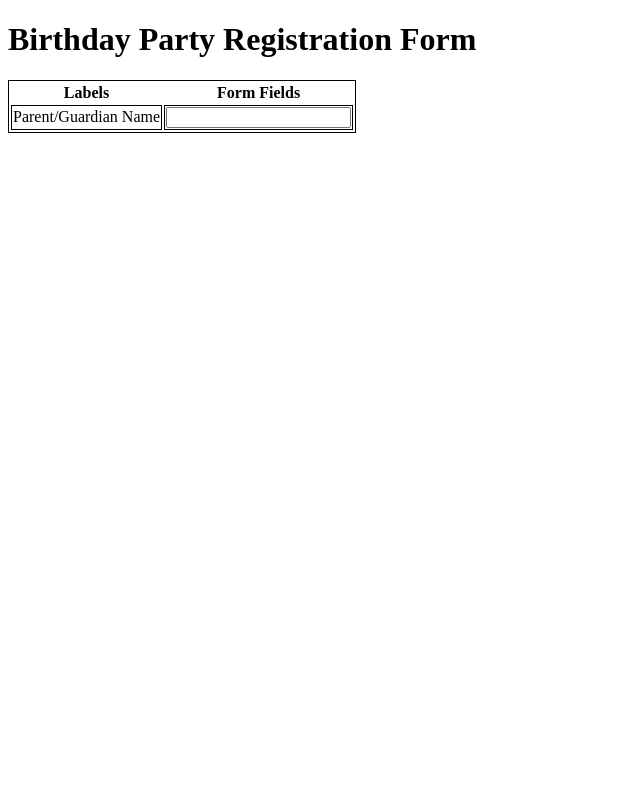
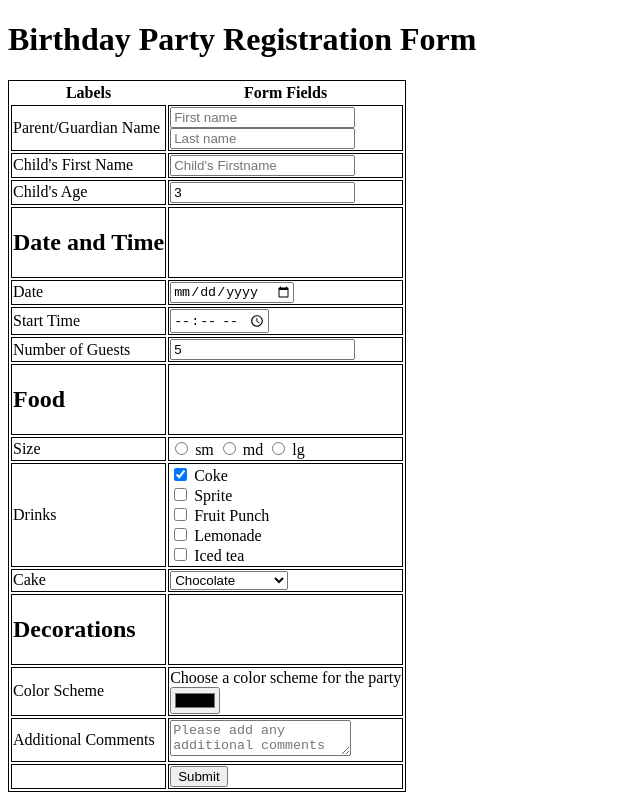
Before and after one commit to HaileyA-1/SEassignments, a plain HTML site: page w5_form_files/index.html in a window 1280 px wide. Shown: the whole page, without its empty margins (0-640 px from the left). Drawn offline with Linux system fonts and the light colour scheme.

Commit message:
week 5 assignment

```diff
--- a/w5_form_files/index.html
+++ b/w5_form_files/index.html
@@ -15,7 +15,7 @@
 <body>
     <h1>Birthday Party Registration Form</h1>
     <!--Build your Table and Form here-->
-    <form action="#" method="get">
+    <form action="confirm.html" method="get">
         <table>
             <thead>
                 <tr>
@@ -26,7 +26,100 @@
             <tbody>
                 <tr>
                     <td>Parent/Guardian Name</td>
-                    <td><input type="text" name="text-" id=""></td>
+                    <td>
+                        <input type="text" name="gfirst" id="g-first" maxlength="20" placeholder="First name" required>
+                        <br>
+                        <input type="text" name="glast" id="g-last" maxlength="20" placeholder="Last name" required>
+                    </td>
+                </tr>
+                <tr>
+                    <td>Child's First Name</td>
+                    <td><input type="text" name="cfirst" id="c-first" placeholder="Child's Firstname" required></td>
+                </tr>
+                <tr>
+                    <td>Child's Age</td>
+                    <td><input type="number" name="age" id="age" value="3" required></td>
+                </tr>
+                <tr>
+                    <td><h2>Date and Time</h2></td>
+                    <td></td>
+                </tr>
+                <tr>
+                    <td>Date</td>
+                    <td><input type="date" name="date" id="date" required></td>
+                </tr>
+                <tr>
+                    <td>Start Time</td>
+                    <td><input type="time" name="time" id="s-time" required></td>
+                </tr>
+                <tr>
+                    <td>Number of Guests</td>
+                    <td><input type="number" name="guests" value="5"></td>
+                </tr>
+                <tr>
+                    <td><h2>Food</h2></td>
+                    <td></td>
+                </tr>
+                <tr>
+                    <td>Size</td>
+                    <td>
+
+                        <input type="radio" name="size" id="sm" value="sm">
+                        <label for="sm">sm</label>
+
+                        <input type="radio" name="size" id="md" value="md">
+                        <label for="md">md</label>
+
+                        <input type="radio" name="size" id="lg" value="lg">
+                        <label for="lg">lg</label>
+                    </td>
+                </tr>
+                <tr>
+                    <td>Drinks</td>
+                    <td>
+
+                        <input type="checkbox" name="drink1" id="drink1" value="coke" checked>
+                        <label for="drink1">Coke</label><br>
+
+                        <input type="checkbox" name="drink2" id="drink2" value="sprite">
+                        <label for="drink2">Sprite</label><br>
+
+                        <input type="checkbox" name="drink3" id="drink3" value="fruit punch">
+                        <label for="drink3">Fruit Punch</label><br>
+
+                        <input type="checkbox" name="drink4" id="drink4" value="lemonade">
+                        <label for="drink4">Lemonade</label><br>
+
+                        <input type="checkbox" name="drink5" id="drink5" value="iced tea">
+                        <label for="drink5">Iced tea</label><br>
+                    </td>
+                </tr>
+                <tr>
+                    <td>Cake</td>
+                    <td><select name="cake" id="cake">
+                        <option value="chocolate">Chocolate</option>
+                        <option value="vanilla">Vanilla</option>
+                        <option value="bmo">I'll bring my own</option>
+                    </select>
+                    </td>
+                </tr>
+                <tr>
+                    <td><h2>Decorations</h2></td>
+                    <td></td>
+                </tr>
+                <tr>
+                    <td>Color Scheme</td>
+                    <td>Choose a color scheme for the party <br>
+                        <input type="color" name="colors" id="colors">
+                    </td>
+                </tr>
+                <tr>
+                    <td>Additional Comments</td>
+                    <td><textarea name="comments" id="comments" placeholder="Please add any additional comments here"></textarea></td>
+                </tr>
+                <tr>
+                    <td></td>
+                    <td><input type="submit" value="Submit"></td>
                 </tr>
             </tbody>
         </table>
```
